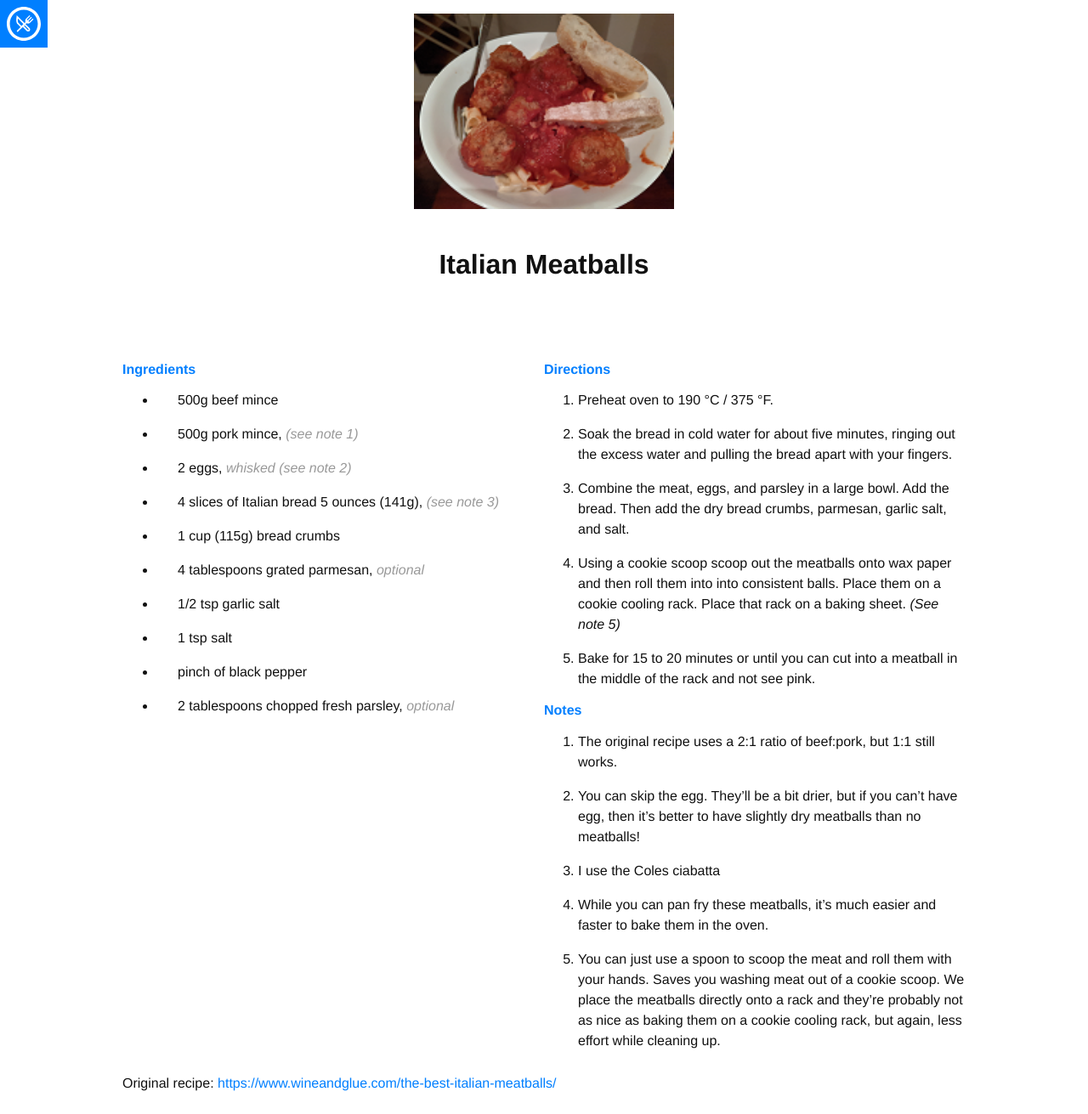
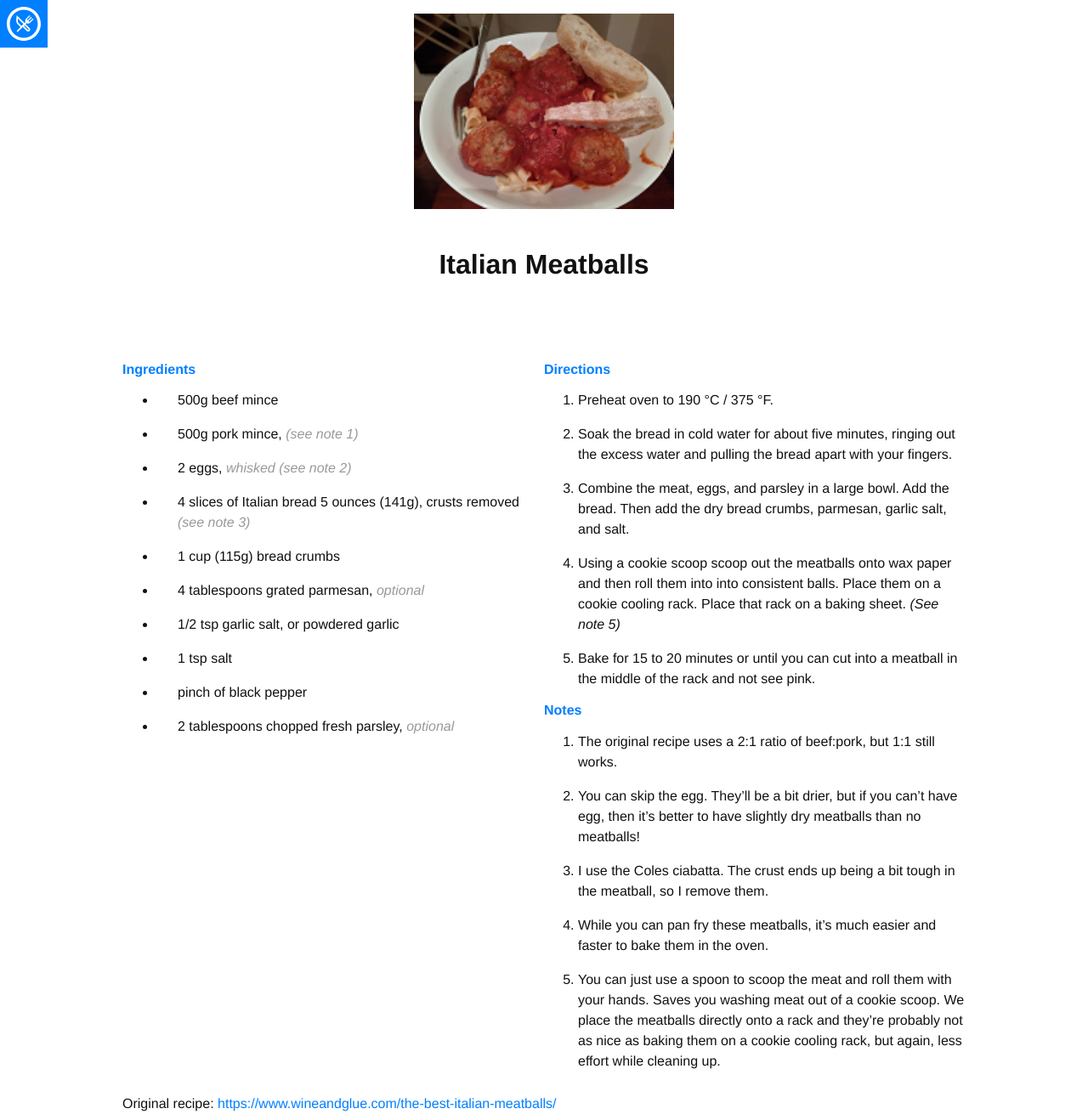
Before and after one commit to LexMalta/recipes, a Jekyll site: the page built from _recipes/italian-meatball.md, in a window 1280 px wide. Shown: the whole page at 85% size. Built offline with Jekyll 4.4.1, drawn with Linux system fonts in a browser that asks for light colours; nearby versions of some CDN libraries; some web fonts are replaced; before the commit the page ends 1287 px from its top, so only the background shows below that.

Commit message:
Fix mistakes

```diff
--- a/_recipes/italian-meatball.md
+++ b/_recipes/italian-meatball.md
@@ -9,10 +9,10 @@ ingredients:
 - 500g beef mince
 - 500g pork mince, _(see note 1)_
 - 2 eggs, _whisked_ _(see note 2)_
-- 4 slices of Italian bread 5 ounces (141g), _(see note 3)_
+- 4 slices of Italian bread 5 ounces (141g), crusts removed _(see note 3)_
 - 1 cup (115g) bread crumbs
 - 4 tablespoons grated parmesan, _optional_
-- 1/2 tsp garlic salt
+- 1/2 tsp garlic salt, or powdered garlic
 - 1 tsp salt
 - pinch of black pepper
 - 2 tablespoons chopped fresh parsley, _optional_
@@ -27,7 +27,7 @@ directions:
 notes:
 - The original recipe uses a 2:1 ratio of beef:pork, but 1:1 still works.
 - You can skip the egg. They'll be a bit drier, but if you can't have egg, then it's better to have slightly dry meatballs than no meatballs!
-- I use the Coles ciabatta
+- I use the Coles ciabatta. The crust ends up being a bit tough in the meatball, so I remove them.
 - While you can pan fry these meatballs, it's much easier and faster to bake them in the oven.
 - You can just use a spoon to scoop the meat and roll them with your hands. Saves you washing meat out of a cookie scoop. We place the meatballs directly onto a rack and they're probably not as nice as baking them on a cookie cooling rack, but again, less effort while cleaning up.
 ---
```
Also changed, not shown: _recipes/crepes.md (+1 -1 lines).
